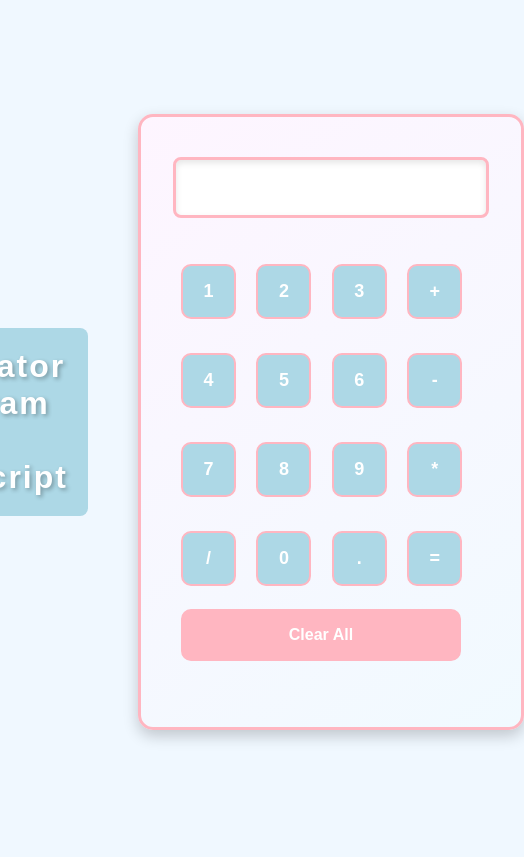
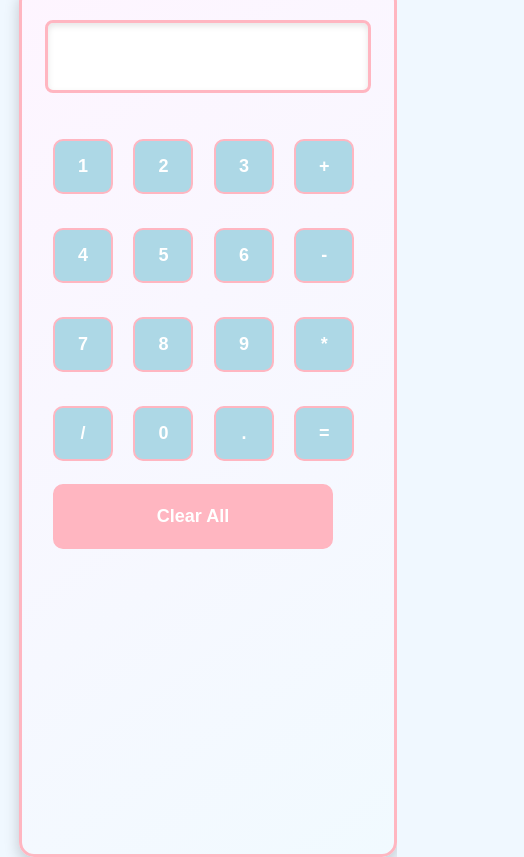
Before and after one commit to DharshanPalani/observation2-program, a plain HTML site: page index.html in a window 390 px wide. Shown: the whole page, 524 px wide, since content can reach past the window. Drawn offline with Linux system fonts and the light colour scheme.

Commit message:
Mobile optimization

```diff
--- a/css/style.css
+++ b/css/style.css
@@ -1,18 +1,34 @@
+body {
+    font-family: 'Arial', sans-serif;
+    background-color: #f0f8ff;
+    margin: 0;
+    overflow: hidden;
+    display: flex;
+    justify-content: center;
+    align-items: center;
+    height: 100vh;
+}
+
+button:focus, input:focus {
+    outline: none;
+}
+
 h1 {
     text-align: center;
     padding: 20px;
-    margin-right: 50px;
     background-color: lightblue;
     color: white;
     font-family: 'Poppins', sans-serif;
     border-radius: 8px;
     text-shadow: 2px 2px 4px rgba(0, 0, 0, 0.3);
     letter-spacing: 2px;
+    margin: 0;
+    display: block;
 }
 
 .formstyle {
-    width: 340px;
-    height: 570px;
+    width: 100%;
+    max-width: 400px;
     margin: auto;
     border: 3px solid lightpink;
     border-radius: 15px;
@@ -46,7 +62,8 @@ input:hover {
 }
 
 #calc {
-    width: 280px;
+    width: 100%;
+    max-width: 280px;
     border: 3px solid lightpink;
     border-radius: 8px;
     padding: 15px;
@@ -60,7 +77,8 @@ input:hover {
 }
 
 #clear {
-    width: 280px;
+    width: 100%;
+    max-width: 280px;
     border: 2px solid lightpink;
     border-radius: 10px;
     padding: 15px;
@@ -80,17 +98,61 @@ input:hover {
     box-shadow: 0 4px 8px rgba(0, 0, 0, 0.2);
 }
 
-body {
-    font-family: 'Arial', sans-serif;
-    background-color: #f0f8ff;
-    display: flex;
-    justify-content: center;
-    align-items: center;
-    height: 100vh;
-    margin: 0;
-    overflow: hidden;
+@media screen and (max-width: 768px) {
+    h1 {
+        display: none;
+    }
+
+    .formstyle {
+        width: 100%;
+        padding: 15px;
+    }
+
+    input {
+        width: 45px;
+        padding: 12px;
+        font-size: 16px;
+    }
+
+    #calc {
+        width: 100%;
+        padding: 12px;
+        font-size: 18px;
+    }
+
+    #clear {
+        width: 100%;
+        padding: 12px;
+        font-size: 14px;
+    }
 }
 
-button:focus, input:focus {
-    outline: none;
+@media screen and (max-width: 480px) {
+    h1 {
+        display: none;
+    }
+
+    .formstyle {
+        width: 100%;
+        height: 100vh;
+        padding: 10px;
+    }
+
+    input {
+        width: 60px;
+        padding: 15px;
+        font-size: 18px;
+    }
+
+    #calc {
+        width: 100%;
+        padding: 20px;
+        font-size: 24px;
+    }
+
+    #clear {
+        width: 100%;
+        padding: 20px;
+        font-size: 18px;
+    }
 }
```
